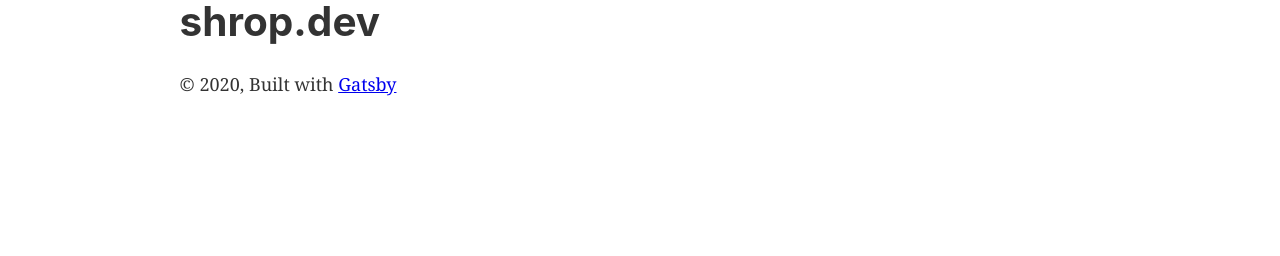
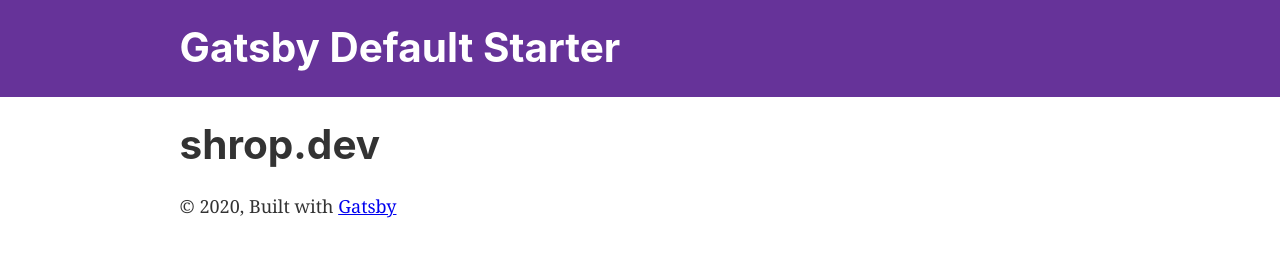
Before and after one commit to shrop/shrop-dev, a Gatsby site: page / in a window 1280 px wide. Built offline with nearby package versions, Linux system fonts and the light colour scheme; Gatsby itself is replaced by a stand-in of ours.

Commit message:
Revert "More cleanup from the default starter"
This reverts commit a0dfc4fac1daa2373a02bea3e916cbd8fafb50cf.

```diff
--- a/gatsby-config.js
+++ b/gatsby-config.js
@@ -1,34 +1,34 @@
-/* eslint-disable camelcase */
 module.exports = {
   siteMetadata: {
-    title: 'Mark Shropshire | Shrop',
-    description: 'A creative leader who has a heart for helping individuals be their best while working with teams delivering best-in-class software projects built with open source technologies.',
-    author: 'Mark Shropshire',
+    title: `Gatsby Default Starter`,
+    description: `Kick off your next, great Gatsby project with this default starter. This barebones starter ships with the main Gatsby configuration files you might need.`,
+    author: `@gatsbyjs`,
   },
   plugins: [
-    'gatsby-plugin-react-helmet',
+    `gatsby-plugin-react-helmet`,
     {
-      resolve: 'gatsby-source-filesystem',
+      resolve: `gatsby-source-filesystem`,
       options: {
-        name: 'images',
+        name: `images`,
         path: `${__dirname}/src/images`,
       },
     },
-    'gatsby-transformer-sharp',
-    'gatsby-plugin-sharp',
+    `gatsby-transformer-sharp`,
+    `gatsby-plugin-sharp`,
     {
-      resolve: 'gatsby-plugin-manifest',
+      resolve: `gatsby-plugin-manifest`,
       options: {
-        name: 'shrop.dev',
-        short_name: 'shrop.dev',
-        start_url: '/',
-        background_color: '#663399',
-        theme_color: '#663399',
-        display: 'minimal-ui', // This path is relative to the root of the site.
+        name: `gatsby-starter-default`,
+        short_name: `starter`,
+        start_url: `/`,
+        background_color: `#663399`,
+        theme_color: `#663399`,
+        display: `minimal-ui`,
+        icon: `src/images/gatsby-icon.png`, // This path is relative to the root of the site.
       },
     },
     // this (optional) plugin enables Progressive Web App + Offline functionality
     // To learn more, visit: https://gatsby.dev/offline
     // `gatsby-plugin-offline`,
   ],
-};
+}
--- /dev/null
+++ b/src/components/header.js
@@ -0,0 +1,42 @@
+import { Link } from "gatsby"
+import PropTypes from "prop-types"
+import React from "react"
+
+const Header = ({ siteTitle }) => (
+  <header
+    style={{
+      background: `rebeccapurple`,
+      marginBottom: `1.45rem`,
+    }}
+  >
+    <div
+      style={{
+        margin: `0 auto`,
+        maxWidth: 960,
+        padding: `1.45rem 1.0875rem`,
+      }}
+    >
+      <h1 style={{ margin: 0 }}>
+        <Link
+          to="/"
+          style={{
+            color: `white`,
+            textDecoration: `none`,
+          }}
+        >
+          {siteTitle}
+        </Link>
+      </h1>
+    </div>
+  </header>
+)
+
+Header.propTypes = {
+  siteTitle: PropTypes.string,
+}
+
+Header.defaultProps = {
+  siteTitle: ``,
+}
+
+export default Header
--- a/src/components/layout.js
+++ b/src/components/layout.js
@@ -5,34 +5,47 @@
  * See: https://www.gatsbyjs.org/docs/use-static-query/
  */
 
-import React from 'react';
-import PropTypes from 'prop-types';
-import './layout.css';
+import React from "react"
+import PropTypes from "prop-types"
+import { useStaticQuery, graphql } from "gatsby"
+
+import Header from "./header"
+import "./layout.css"
 
 const Layout = ({ children }) => {
+  const data = useStaticQuery(graphql`
+    query SiteTitleQuery {
+      site {
+        siteMetadata {
+          title
+        }
+      }
+    }
+  `)
 
   return (
     <>
+      <Header siteTitle={data.site.siteMetadata.title} />
       <div
         style={{
-          margin: '0 auto',
+          margin: `0 auto`,
           maxWidth: 960,
-          padding: '0 1.0875rem 1.45rem',
+          padding: `0 1.0875rem 1.45rem`,
         }}
       >
         <main>{children}</main>
         <footer>
           © {new Date().getFullYear()}, Built with
-          {' '}
+          {` `}
           <a href="https://www.gatsbyjs.org">Gatsby</a>
         </footer>
       </div>
     </>
-  );
-};
+  )
+}
 
 Layout.propTypes = {
   children: PropTypes.node.isRequired,
-};
+}
 
-export default Layout;
+export default Layout
--- a/src/pages/404.js
+++ b/src/pages/404.js
@@ -1,4 +1,5 @@
 import React from 'react';
+
 import Layout from '../components/layout';
 import SEO from '../components/seo';
 
```
Also changed, not shown: src/components/seo.js (+22 -26 lines), 1 other file.
